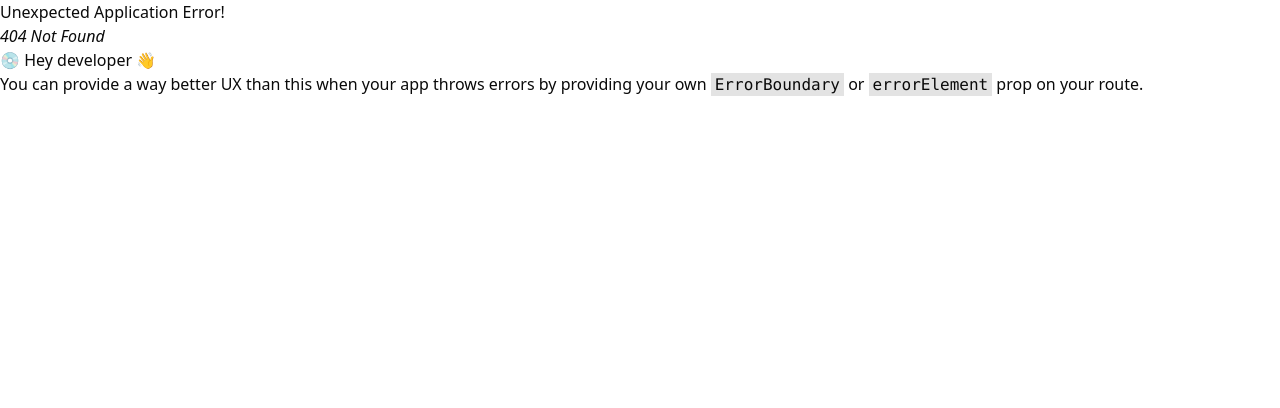
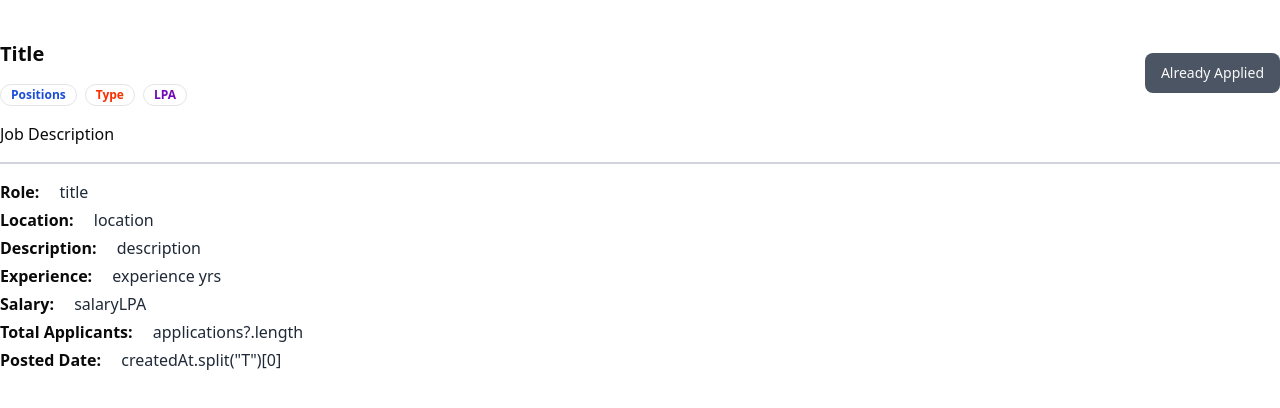
Before and after one commit to lakshshinde001/JOB-HUNT, a React (Vite) app in the folder client/: page /description/1 in a window 1280 px wide. Before the commit this address had no page. Shown: the top 408 px of the page. Built offline with nearby package versions, Linux system fonts and the light colour scheme.

Commit message:
Job description frontend done

```diff
--- a/client/src/App.jsx
+++ b/client/src/App.jsx
@@ -7,6 +7,7 @@
 import Jobs from './components/Jobs'
 import Browse from './components/Browse'
 import Profile from './components/Profile'
+import JobDescription from './components/JobDescription'
 
 const appRouter = createBrowserRouter([
   {
@@ -26,6 +27,10 @@
     element : <Jobs/>
   },
   {
+    path : "/description/:id",
+    element : <JobDescription/>
+  },
+  {
     path : "/browse",
     element : <Browse/>
   },
--- a/client/src/components/Job.jsx
+++ b/client/src/components/Job.jsx
@@ -2,8 +2,11 @@
 import { Button } from './ui/button'
 import { Badge, Bookmark } from 'lucide-react'
 import { Avatar, AvatarImage } from './ui/avatar'
+import { useNavigate } from 'react-router-dom'
 
 function Job() {
+    const navigate = useNavigate();
+    const jobId = "asdfljfaalksdjflkj"
   return (
     <div className='p-5 rounded-md shadow-xl bg-white border border-gray-100'>
             <div className='flex items-center justify-between'>
@@ -33,7 +36,7 @@
                 <Badge className={'text-[#7209b7] font-bold'} variant="ghost">10LPA</Badge>
             </div>
             <div className='flex items-center gap-4 mt-4'>
-                <Button variant="outline">Details</Button>
+                <Button onClick={()=> navigate(`/description/${jobId}`)} variant="outline">Details</Button>
                 <Button className="bg-[#7209b7]">Save For Later</Button>
             </div>
         </div>
--- /dev/null
+++ b/client/src/components/JobDescription.jsx
@@ -0,0 +1,40 @@
+import { Badge } from './ui/badge'
+import React from 'react'
+import { Button } from './ui/button'
+
+function JobDescription() {
+    const isApplied = true;
+  return (
+    <div className='max-w-7xl mx-auto my-10'>
+            <div className='flex items-center justify-between'>
+                <div>
+                    <h1 className='font-bold text-xl'>Title</h1>
+                    <div className='flex items-center gap-2 mt-4'>
+                        <Badge className={'text-blue-700 font-bold'} variant="ghost">Positions</Badge>
+                        <Badge className={'text-[#F83002] font-bold'} variant="ghost">Type</Badge>
+                        <Badge className={'text-[#7209b7] font-bold'} variant="ghost">LPA</Badge>
+                    </div>
+                </div>
+                <Button
+                // onClick={isApplied ? null : applyJobHandler}
+                    // disabled={isApplied}
+                    className={`rounded-lg ${isApplied ? 'bg-gray-600 cursor-not-allowed' : 'bg-[#7209b7] hover:bg-[#5f32ad]'}`}>
+                    {isApplied ? 'Already Applied' : 'Apply Now'}
+
+                </Button>
+            </div>
+            <h1 className='border-b-2 border-b-gray-300 font-medium py-4'>Job Description</h1>
+            <div className='my-4'>
+                <h1 className='font-bold my-1'>Role: <span className='pl-4 font-normal text-gray-800'>title</span></h1>
+                <h1 className='font-bold my-1'>Location: <span className='pl-4 font-normal text-gray-800'>location</span></h1>
+                <h1 className='font-bold my-1'>Description: <span className='pl-4 font-normal text-gray-800'>description</span></h1>
+                <h1 className='font-bold my-1'>Experience: <span className='pl-4 font-normal text-gray-800'>experience yrs</span></h1>
+                <h1 className='font-bold my-1'>Salary: <span className='pl-4 font-normal text-gray-800'>salaryLPA</span></h1>
+                <h1 className='font-bold my-1'>Total Applicants: <span className='pl-4 font-normal text-gray-800'>applications?.length</span></h1>
+                <h1 className='font-bold my-1'>Posted Date: <span className='pl-4 font-normal text-gray-800'>createdAt.split("T")[0]</span></h1>
+            </div>
+        </div>
+  )
+}
+
+export default JobDescription
```
